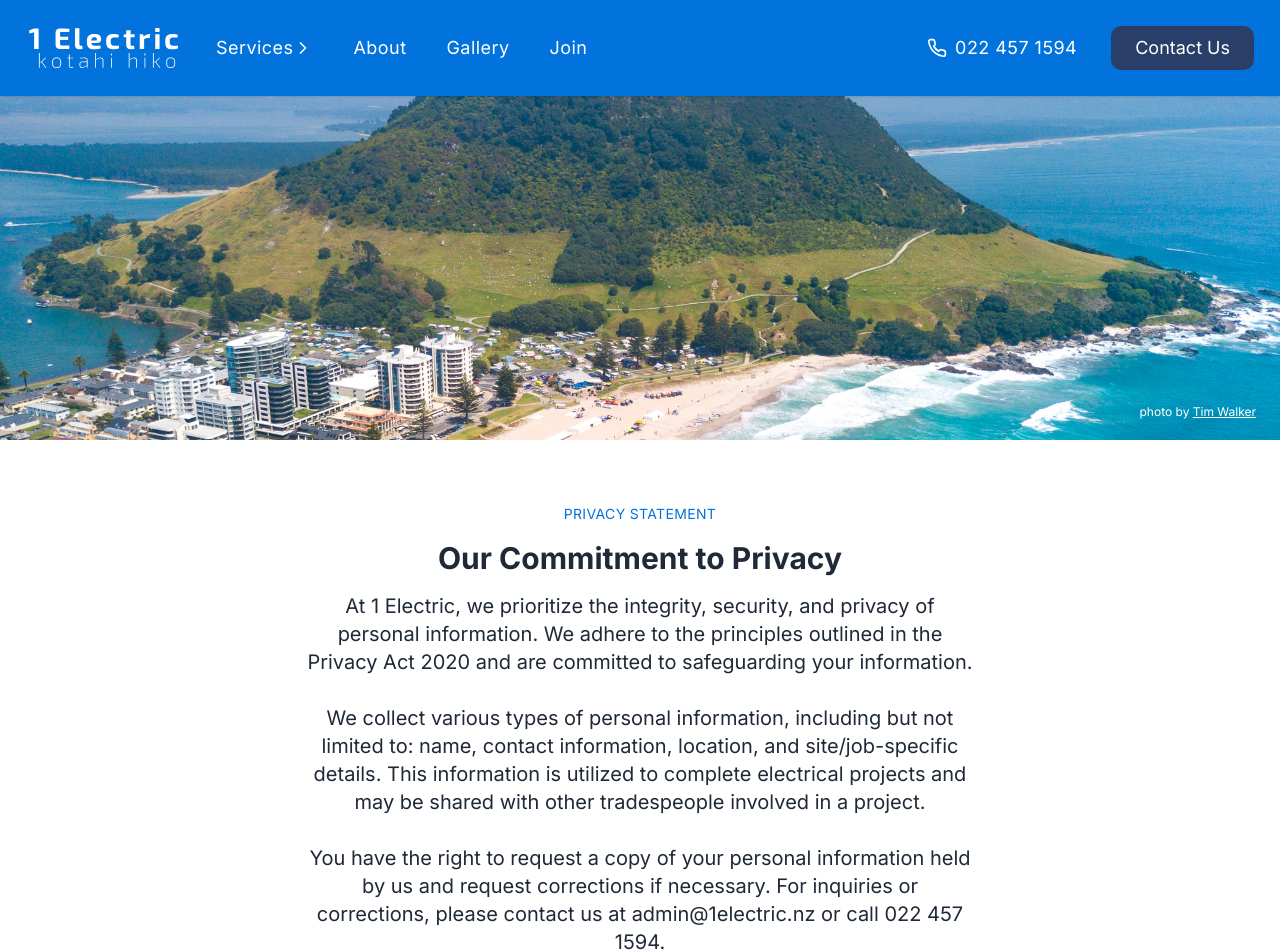
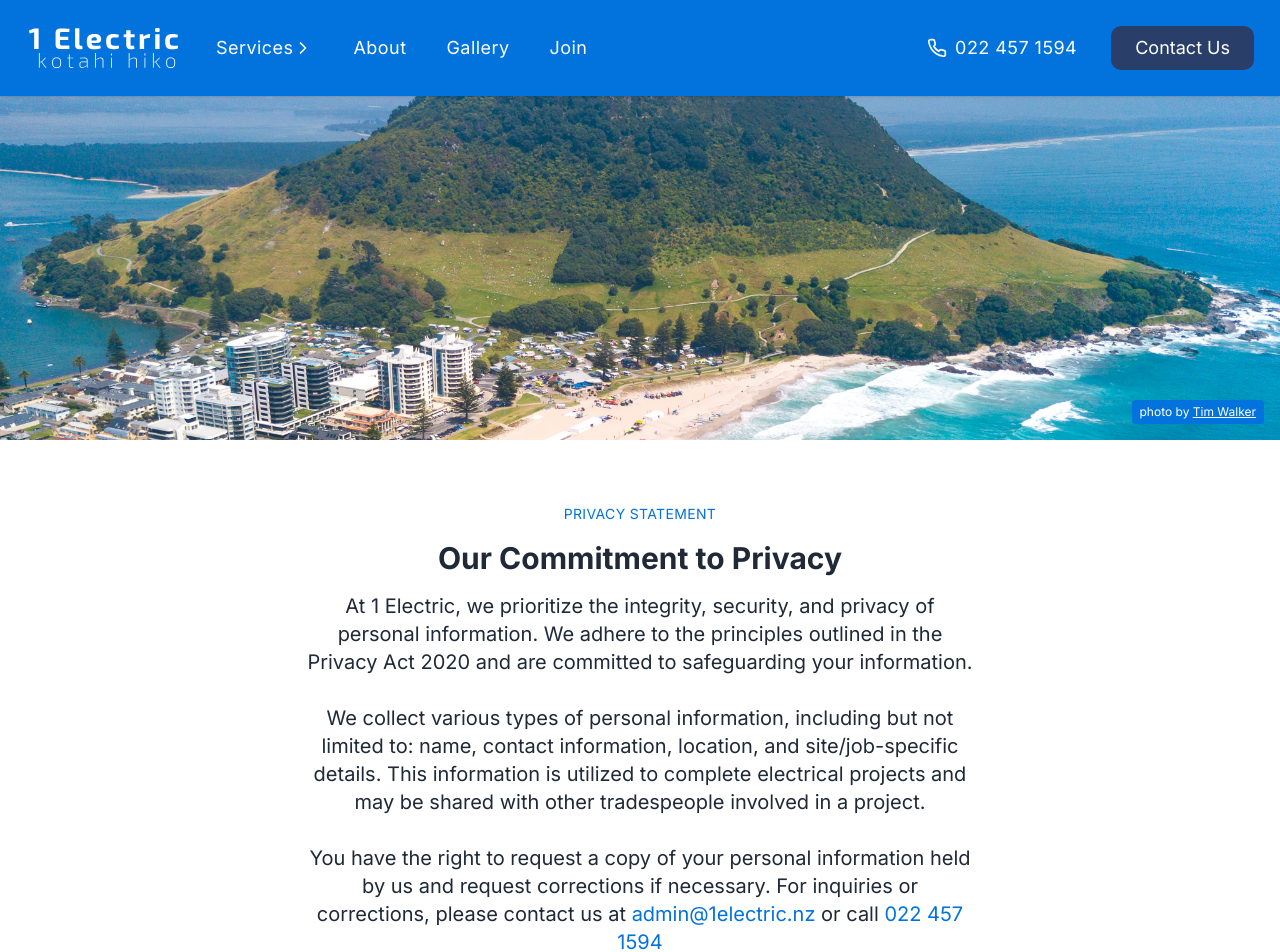
Before and after one commit to kezzaam/1-electric, a Next.js app: page /terms in a window 1280 px wide. Shown: the top 952 px of the page. Built offline with nearby package versions, Linux system fonts and the light colour scheme.

Commit message:
changed a elements to link components, styled image credit bg, fixed testimonials width

```diff
--- a/components/Mount.tsx
+++ b/components/Mount.tsx
@@ -1,12 +1,12 @@
-import Image from 'next/image';
+import Link from 'next/link';
 
 const Mount = () => {
   return (
     <div className="relative">
       <div className="flex pt-[95px] bg-cover w-auto h-[55vh] bg-[url('/mount.jpg')]">
         {/* Image Credit */}
-        <div className="absolute bottom-4 right-4 text-white text-xs px-2 py-1 rounded">
-          photo by <a className="underline" href="http://electricphotography.co.nz/" target="_blank" title="Visit Tim's website">Tim Walker</a>
+        <div className="absolute bottom-4 right-4 text-white bg-trueblue text-xs px-2 py-1 rounded">
+          photo by <Link className="underline" href="http://electricphotography.co.nz/" target="_blank" title="Visit Tim's website">Tim Walker</Link>
         </div>
       </div>
     </div>
--- a/components/MountTown.tsx
+++ b/components/MountTown.tsx
@@ -1,12 +1,12 @@
-import Image from 'next/image';
+import Link from 'next/link';
 
 const MountTown = () => {
   return (
     <div className="relative">
       <div className="flex pt-[95px] bg-cover w-auto h-[55vh] bg-[url('/mount-town.jpg')]">
         {/* Image Credit */}
-        <div className="absolute bottom-4 left-4 text-white text-xs px-2 py-1 rounded">
-          photo by <a className="underline" href="http://electricphotography.co.nz/" target="_blank" title="Visit Tim's website">Tim Walker</a>
+        <div className="absolute bottom-4 right-4 text-white bg-trueblue text-xs px-2 py-1 rounded">
+          photo by <Link className="underline" href="http://electricphotography.co.nz/" target="_blank" title="Visit Tim's website">Tim Walker</Link>
         </div>
       </div>
     </div>
--- a/components/Terms.tsx
+++ b/components/Terms.tsx
@@ -1,6 +1,7 @@
 import CTA from '@/components/CTA';
 import Testimonials from '@/components/Testimonials';
 import Mount from './Mount';
+import Link from 'next/link';
 
 export default function Terms() {
   return (
@@ -16,7 +17,14 @@ export default function Terms() {
               <br /><br />
               We collect various types of personal information, including but not limited to: name, contact information, location, and site/job-specific details. This information is utilized to complete electrical projects and may be shared with other tradespeople involved in a project.
               <br /><br />
-              You have the right to request a copy of your personal information held by us and request corrections if necessary. For inquiries or corrections, please contact us at admin@1electric.nz or call 022 457 1594.
+              You have the right to request a copy of your personal information held by us and request corrections if necessary. For inquiries or corrections, please contact us at&nbsp;
+              <Link href="mailto:admin@1electric.nz" className="text-trueblue hover:scale-105 hover:transition-all hover:text-metallicorange">
+                admin@1electric.nz
+              </Link>
+              &nbsp;or call&nbsp;
+              <Link href="tel:+64224571594" className="text-trueblue hover:scale-105 hover:transition-all hover:text-metallicorange">
+                022 457 1594
+              </Link>
             </p>
           </div>
 
--- a/components/Testimonials.tsx
+++ b/components/Testimonials.tsx
@@ -34,13 +34,13 @@ const Testimonials = () => {
     <section className="p-4 lg:p-24 flex flex-col items-center justify-center snap-center bg-ghostwhite -mb-12">
       {/* heading, title, description */}
       <div>
-        <h4 className="text-sm uppercase text-trueblue tracking-wide my-4 text-center max-w-6xl">Testimonials</h4>
+        <h4 className="text-sm uppercase text-trueblue tracking-wide my-4 text-center">Testimonials</h4>
         <h2 className="text-3xl font-bold text-center mb-4">What our clients say</h2>
       </div>
       {/* divider */}
       <div className="w-36 h-1 mb-10 bg-trueblue"></div>
       {/* testimonial */}
-      <div className="text-center">
+      <div className="text-center max-w-6xl">
         <p className="text-xl italic mb-4">{testimonials[currentTestimonial].quote}</p>
         <div className="flex items-center justify-center">
           <div>
```
